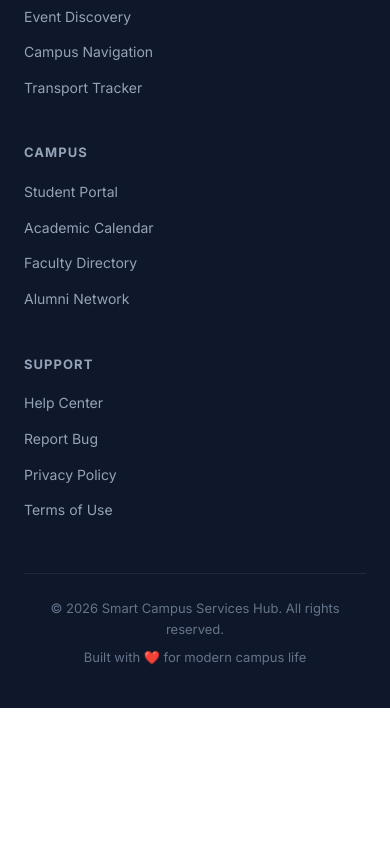
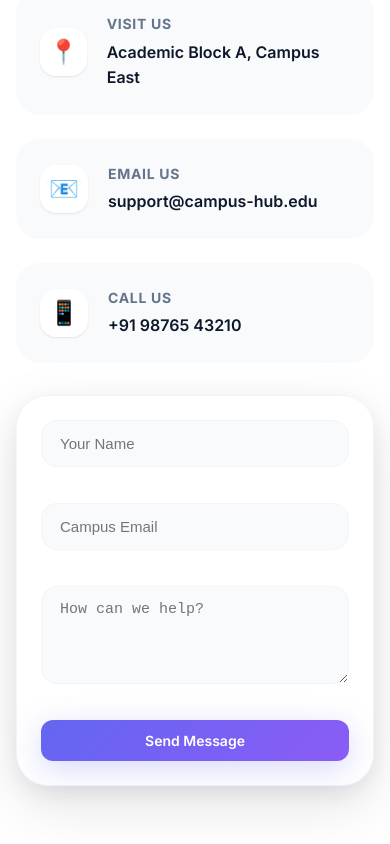
Before and after one commit to RiteshKumar2e/Smart-Campus-Services-Hub, a React (Vite) app in the folder frontend/: page / in a window 390 px wide. Shown: the part 7980-8824 px from the top of the page. Before the commit the page ends 8688 px from the top, so only its background shows below. Built offline with nearby package versions, Linux system fonts and the light colour scheme.

Commit message:
feat: Implement initial landing page with hero, features, how-it-works, and CTA sections.

```diff
--- a/frontend/src/pages/Landing.jsx
+++ b/frontend/src/pages/Landing.jsx
@@ -1,4 +1,5 @@
 import { Link } from 'react-router-dom'
+import { toast } from 'react-hot-toast'
 import '../styles/landing.css'
 import ThreeBackground from '../components/ThreeBackground'
 
@@ -68,9 +69,11 @@ export default function Landing() {
                         <span className="hero-logo-text">Smart<span>Campus</span></span>
                     </Link>
                     <ul className="hero-nav-links">
+                        <li><a href="/">Home</a></li>
                         <li><a href="#features">Features</a></li>
                         <li><a href="#how">How It Works</a></li>
                         <li><a href="#about">About</a></li>
+                        <li><a href="#contact">Contact</a></li>
                     </ul>
                     <div className="hero-nav-cta">
                         <Link to="/login" className="btn btn-primary">
@@ -265,6 +268,56 @@ export default function Landing() {
                 </div>
             </section>
 
+            {/* Contact Section */}
+            <section className="contact-section" id="contact" style={{ padding: '100px 0', background: 'white' }}>
+                <div className="container">
+                    <div className="section-header">
+                        <div className="section-label">📞 Get in Touch</div>
+                        <h2 className="section-main-title">Contact Our Team</h2>
+                        <p className="section-desc">Have questions or feedback? We'd love to hear from you.</p>
+                    </div>
+
+                    <div className="contact-grid">
+                        <div className="contact-info">
+                            <div className="contact-card">
+                                <div className="contact-card-icon">📍</div>
+                                <div>
+                                    <h4>Visit Us</h4>
+                                    <p>Academic Block A, Campus East</p>
+                                </div>
+                            </div>
+                            <div className="contact-card">
+                                <div className="contact-card-icon">📧</div>
+                                <div>
+                                    <h4>Email Us</h4>
+                                    <p>support@campus-hub.edu</p>
+                                </div>
+                            </div>
+                            <div className="contact-card">
+                                <div className="contact-card-icon">📱</div>
+                                <div>
+                                    <h4>Call Us</h4>
+                                    <p>+91 98765 43210</p>
+                                </div>
+                            </div>
+                        </div>
+
+                        <form className="contact-form" onSubmit={(e) => { e.preventDefault(); toast.success('Message sent! We will get back to you.') }}>
+                            <div className="form-group">
+                                <input type="text" placeholder="Your Name" required />
+                            </div>
+                            <div className="form-group">
+                                <input type="email" placeholder="Campus Email" required />
+                            </div>
+                            <div className="form-group">
+                                <textarea placeholder="How can we help?" rows="4" required></textarea>
+                            </div>
+                            <button type="submit" className="btn btn-primary" style={{ width: '100%' }}>Send Message</button>
+                        </form>
+                    </div>
+                </div>
+            </section>
+
             {/* Footer */}
             <footer className="footer">
                 <div className="footer-inner">
--- a/frontend/src/styles/landing.css
+++ b/frontend/src/styles/landing.css
@@ -797,6 +797,104 @@
 }
 
 /* Responsive */
+/* Contact Section */
+.contact-grid {
+  display: grid;
+  grid-template-columns: 1fr 1.5fr;
+  gap: 48px;
+  max-width: 1000px;
+  margin: 0 auto;
+}
+
+.contact-info {
+  display: flex;
+  flex-direction: column;
+  gap: 24px;
+}
+
+.contact-card {
+  display: flex;
+  align-items: center;
+  gap: 20px;
+  padding: 24px;
+  background: var(--gray-50);
+  border-radius: var(--radius-xl);
+  transition: all var(--transition-base);
+}
+
+.contact-card:hover {
+  background: white;
+  box-shadow: var(--shadow-md);
+  transform: translateX(8px);
+}
+
+.contact-card-icon {
+  width: 48px;
+  height: 48px;
+  background: white;
+  border-radius: var(--radius-lg);
+  display: flex;
+  align-items: center;
+  justify-content: center;
+  font-size: 24px;
+  box-shadow: var(--shadow-sm);
+}
+
+.contact-card h4 {
+  font-size: 14px;
+  color: var(--gray-500);
+  margin-bottom: 4px;
+  text-transform: uppercase;
+  letter-spacing: 0.05em;
+}
+
+.contact-card p {
+  font-size: 16px;
+  font-weight: 600;
+  color: var(--gray-900);
+}
+
+.contact-form {
+  display: flex;
+  flex-direction: column;
+  gap: 16px;
+  padding: 40px;
+  background: white;
+  border: 1px solid var(--gray-100);
+  border-radius: var(--radius-2xl);
+  box-shadow: var(--shadow-xl);
+}
+
+.form-group input,
+.form-group textarea {
+  width: 100%;
+  padding: 14px 18px;
+  background: var(--gray-50);
+  border: 1.5px solid var(--gray-100);
+  border-radius: var(--radius-lg);
+  font-size: 15px;
+  transition: all var(--transition-base);
+}
+
+.form-group input:focus,
+.form-group textarea:focus {
+  outline: none;
+  background: white;
+  border-color: var(--primary);
+  box-shadow: 0 0 0 4px var(--primary-ultra-light);
+}
+
+@media (max-width: 768px) {
+  .contact-grid {
+    grid-template-columns: 1fr;
+    gap: 32px;
+  }
+
+  .contact-form {
+    padding: 24px;
+  }
+}
+
 @media (max-width: 1024px) {
   .features-grid {
     grid-template-columns: repeat(2, 1fr);
```
